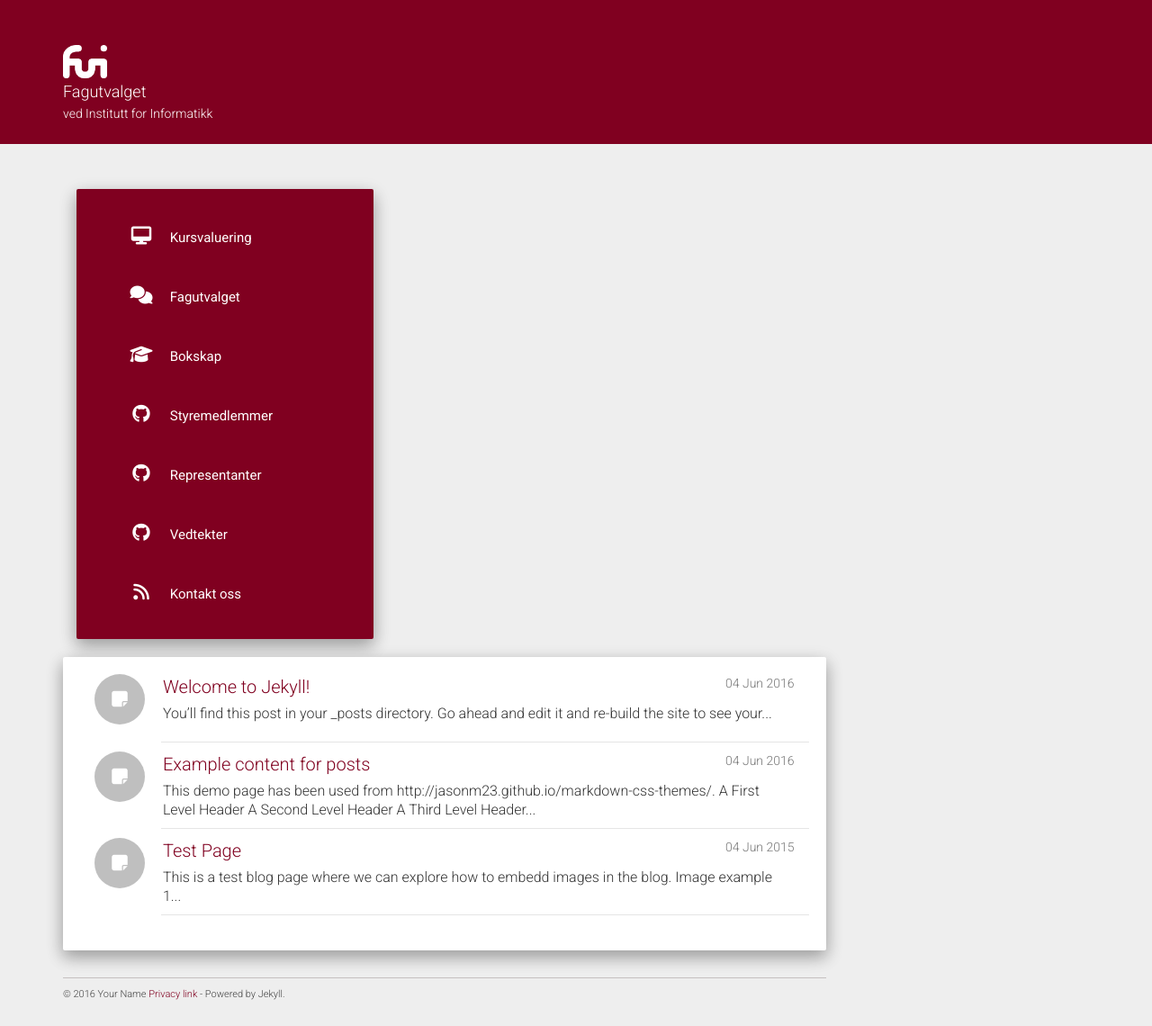
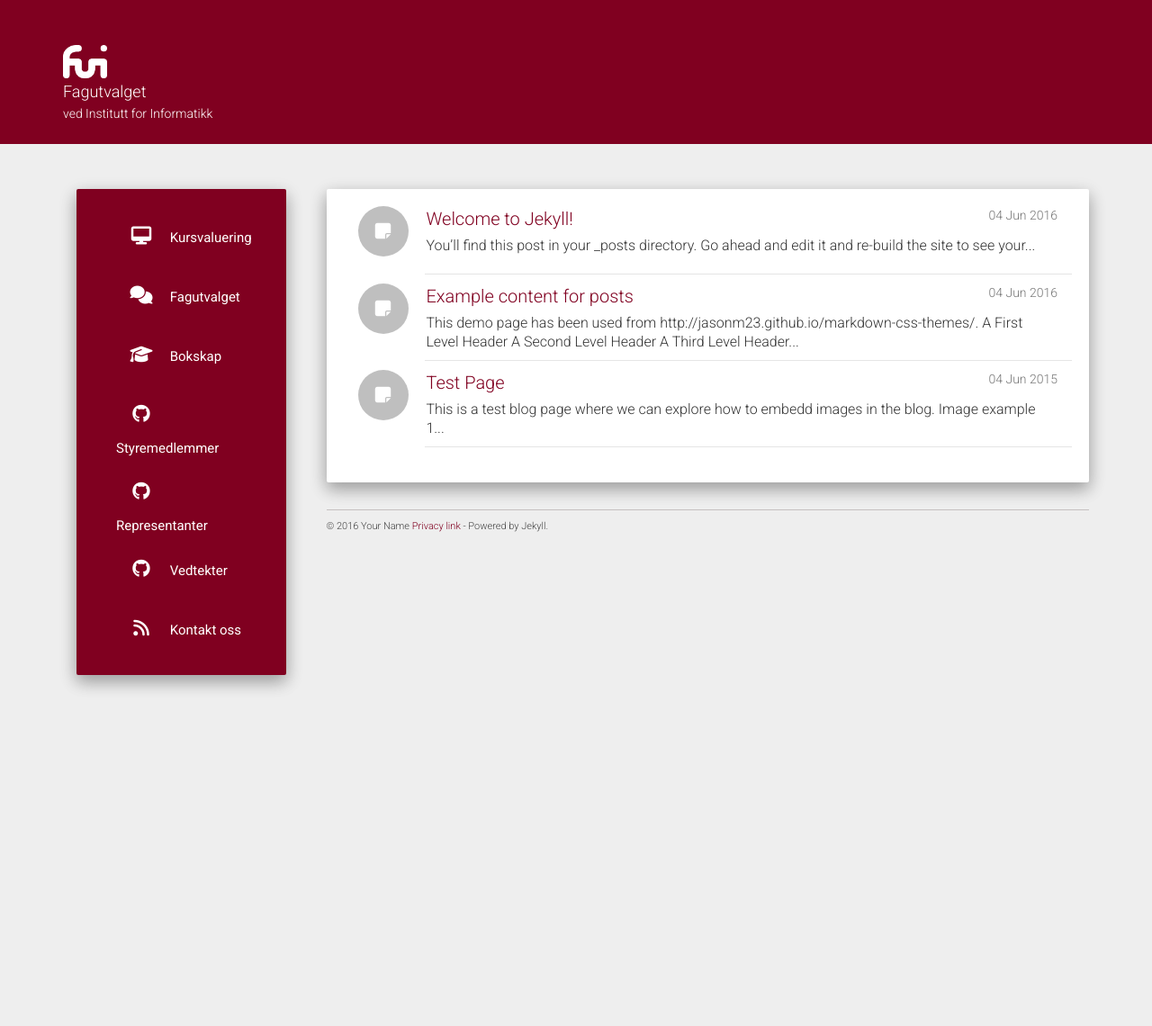
Before and after one commit to fui/fui.github.io, a Jekyll site: the page built from index.html, in a window 1280 px wide. Shown: the whole page at 90% size. Built offline with Jekyll 4.4.1, drawn with Linux system fonts in a browser that asks for light colours; nearby versions of some CDN libraries; the list of posts is cut into pages by our own code; after the commit the page ends 900 px from its top, so only the background shows below that.

```diff
--- a/_includes/main.html
+++ b/_includes/main.html
@@ -1,6 +1,6 @@
 <div class="container main outer">
       <div class="row">
-        <div class="col-md-4 col-xs-12">
+        <div class="col-md-3 col-xs-12">
           {% include sidemenu.html %}
         </div>
         <div class="col-md-9 col-xs-12 full">
```
